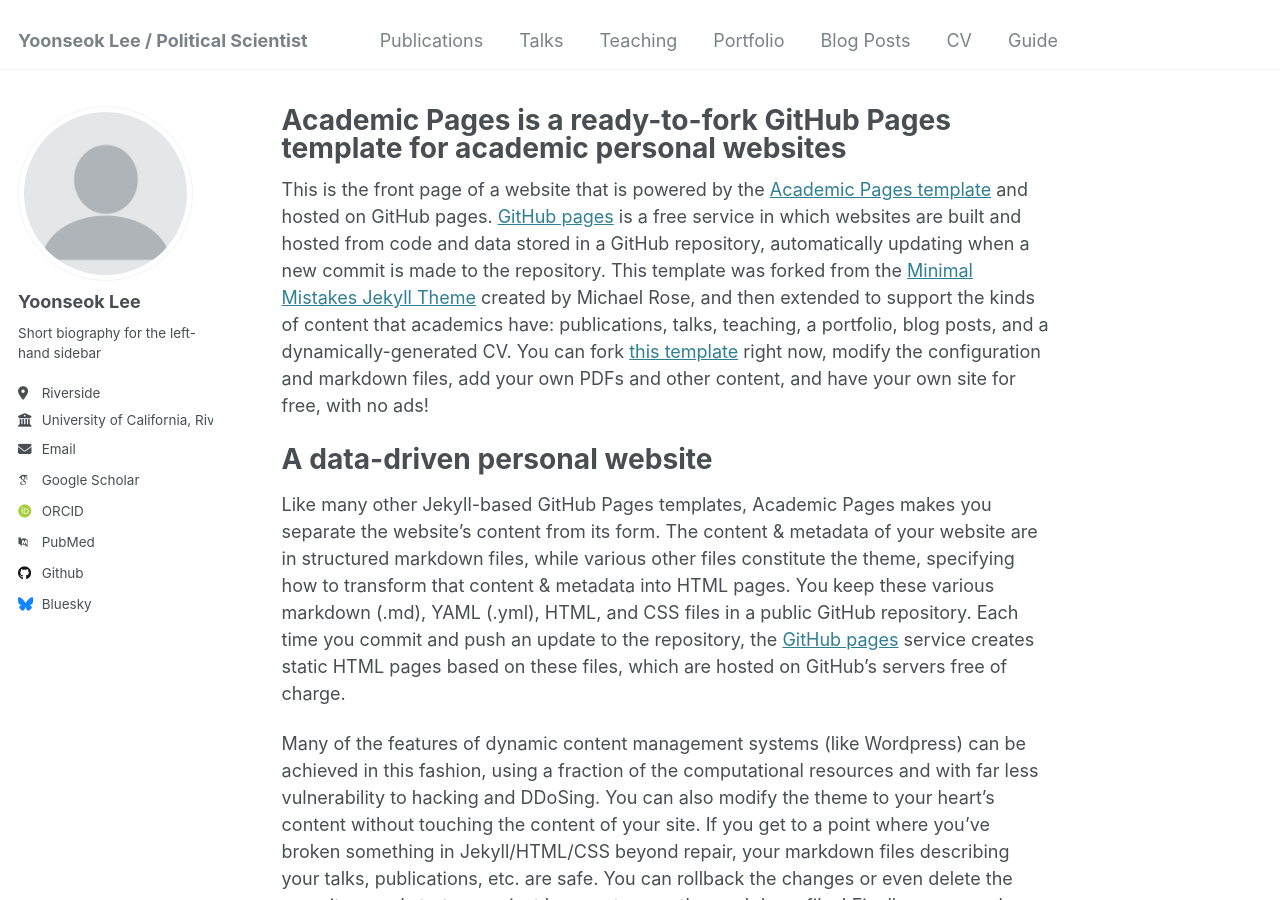
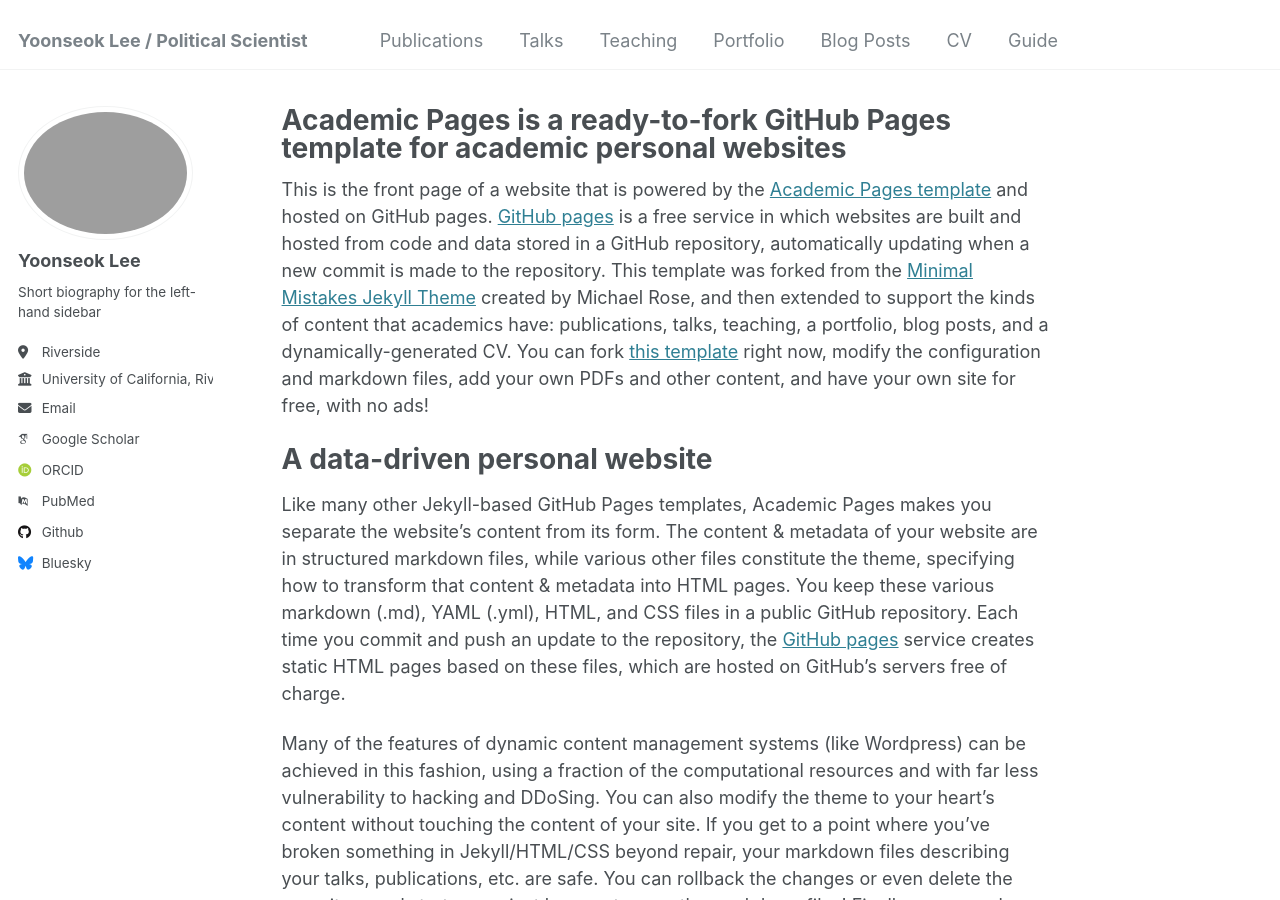
Before and after one commit to lee-yoonseok/lee-yoonseok.github.io, a Jekyll site: the page built from _pages/about.md, in a window 1280 px wide and 900 px high. Built offline with Jekyll 4.4.1, drawn with Linux system fonts in a browser that asks for light colours; some web fonts are replaced.

Commit message:
Update _config.yml

```diff
--- a/_config.yml
+++ b/_config.yml
@@ -21,7 +21,7 @@ repository               : "academicpages/academicpages.github.io"
 #               Additional customization can be done by editing /_includes/author-profile.html
 author:
   # Biographic information
-  avatar           : "profile.png"
+  avatar           : "yoonseoklee.jpg"
   name             : "Yoonseok Lee"
   pronouns         : # example: "she/her"
   bio              : "Short biography for the left-hand sidebar"
```
